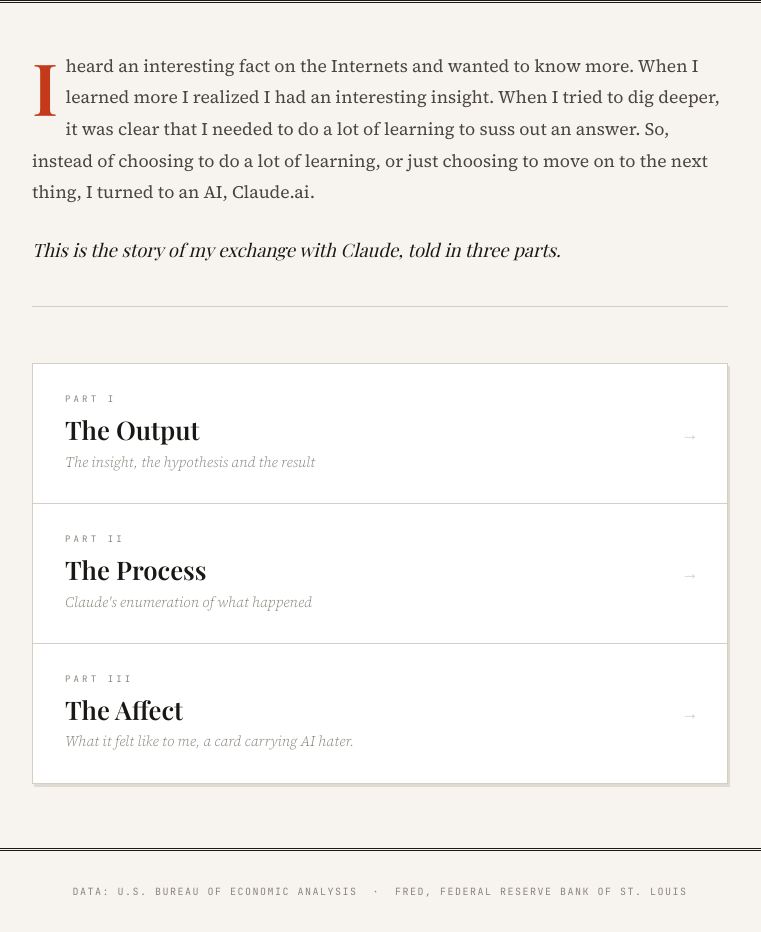
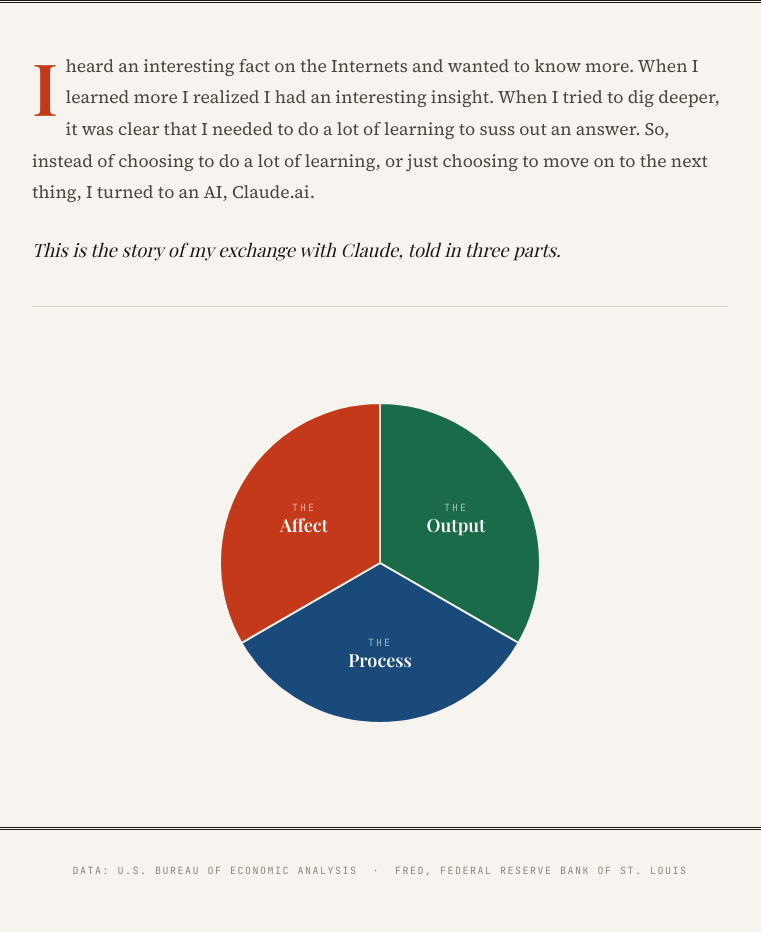
Before and after one commit to Conchesmess/economic-Divergence, a plain HTML site: page index.html in a window 1280 px wide. Shown: the part 309-1241 px from the top of the page, without its empty margins (260-1021 px from the left). Drawn offline with nearby package versions, Linux system fonts and the light colour scheme; a web font is replaced by a local one.

Commit message:
add pie chart

```diff
--- a/index.html
+++ b/index.html
@@ -87,64 +87,52 @@
     margin-top: 1.5rem;
   }
 
-  .parts {
+  /* PIE NAVIGATION */
+  .pie-nav {
     display: flex;
-    flex-direction: column;
-    gap: 0;
+    justify-content: center;
     margin-bottom: 4rem;
   }
-  .part {
-    display: block;
-    text-decoration: none;
-    color: inherit;
-    border: 1px solid var(--rule);
-    border-bottom: none;
-    background: white;
-    padding: 1.75rem 2rem;
-    box-shadow: 2px 3px 0 var(--paper-darker);
-    transition: background 0.15s;
-    position: relative;
+  .pie-chart {
+    width: 100%;
+    max-width: 400px;
   }
-  .part:last-child {
-    border-bottom: 1px solid var(--rule);
+  .slice-group {
+    cursor: pointer;
   }
-  .part:hover {
-    background: var(--paper-dark);
+  .slice-output {
+    transition: transform 0.2s ease;
   }
-  .part-label {
+  .slice-output:hover {
+    transform: translate(7px, -4px);
+  }
+  .slice-process {
+    transition: transform 0.2s ease;
+  }
+  .slice-process:hover {
+    transform: translate(0, 8px);
+  }
+  .slice-affect {
+    transition: transform 0.2s ease;
+  }
+  .slice-affect:hover {
+    transform: translate(-7px, -4px);
+  }
+  .slice-label-main {
+    font-family: 'Playfair Display', Georgia, serif;
+    font-size: 18px;
+    font-weight: 600;
+    fill: white;
+    text-anchor: middle;
+    pointer-events: none;
+  }
+  .slice-label-sub {
     font-family: 'JetBrains Mono', monospace;
-    font-size: 9px;
-    letter-spacing: 0.35em;
-    text-transform: uppercase;
-    color: var(--ink-faint);
-    margin-bottom: 0.4rem;
-  }
-  .part h2 {
-    font-family: 'Playfair Display', Georgia, serif;
-    font-size: clamp(1.25rem, 2.5vw, 1.6rem);
-    font-weight: 600;
-    line-height: 1.2;
-    margin-bottom: 0.3rem;
-    color: var(--ink);
-  }
-  .part-sub {
-    font-size: 0.9rem;
-    color: var(--ink-faint);
-    font-style: italic;
-  }
-  .part-arrow {
-    position: absolute;
-    right: 2rem;
-    top: 50%;
-    transform: translateY(-50%);
-    font-family: 'JetBrains Mono', monospace;
-    font-size: 1.1rem;
-    color: var(--rule);
-    transition: color 0.15s, right 0.15s;
-  }
-  .part:hover .part-arrow {
-    color: var(--ink-faint);
-    right: 1.6rem;
+    font-size: 10px;
+    fill: rgba(255,255,255,0.6);
+    text-anchor: middle;
+    letter-spacing: 2px;
+    pointer-events: none;
   }
 
   footer {
@@ -183,8 +171,7 @@
 
   @media (max-width: 600px) {
     body { font-size: 16px; }
-    .part { padding: 1.25rem 1.25rem; }
-    .part-arrow { display: none; }
+    .pie-chart { max-width: 300px; }
   }
 </style>
 </head>
@@ -193,9 +180,9 @@
 <nav class="site-nav">
   <div class="container">
     <a href="index.html" class="active">Home</a>
-    <a href="the-output.html">I. The Output</a>
-    <a href="the-process.html">II. The Process</a>
-    <a href="the-affect.html">III. The Affect</a>
+    <a href="the-output.html">The Output</a>
+    <a href="the-process.html">The Process</a>
+    <a href="the-affect.html">The Affect</a>
   </div>
 </nav>
 
@@ -213,25 +200,37 @@
     <p class="bridge">This is the story of my exchange with Claude, told in three parts.</p>
   </div>
 
-  <div class="parts">
-    <a class="part" href="the-output.html">
-      <div class="part-label">Part I</div>
-      <h2>The Output</h2>
-      <div class="part-sub">The insight, the hypothesis and the result</div>
-      <span class="part-arrow">→</span>
-    </a>
-    <a class="part" href="the-process.html">
-      <div class="part-label">Part II</div>
-      <h2>The Process</h2>
-      <div class="part-sub">Claude's enumeration of what happened</div>
-      <span class="part-arrow">→</span>
-    </a>
-    <a class="part" href="the-affect.html">
-      <div class="part-label">Part III</div>
-      <h2>The Affect</h2>
-      <div class="part-sub">What it felt like to me, a card carrying AI hater.</div>
-      <span class="part-arrow">→</span>
-    </a>
+  <div class="pie-nav">
+    <svg viewBox="0 0 400 400" class="pie-chart" role="navigation" aria-label="Choose a section">
+
+      <a href="the-output.html">
+        <g class="slice-group slice-output">
+          <path d="M 200 200 L 200 40 A 160 160 0 0 1 338.56 280 Z"
+                fill="#1a6b4a" stroke="#f7f4ef" stroke-width="2"/>
+          <text x="276" y="148" class="slice-label-sub">THE</text>
+          <text x="276" y="169" class="slice-label-main">Output</text>
+        </g>
+      </a>
+
+      <a href="the-process.html">
+        <g class="slice-group slice-process">
+          <path d="M 200 200 L 338.56 280 A 160 160 0 0 1 61.44 280 Z"
+                fill="#1a4a7a" stroke="#f7f4ef" stroke-width="2"/>
+          <text x="200" y="283" class="slice-label-sub">THE</text>
+          <text x="200" y="304" class="slice-label-main">Process</text>
+        </g>
+      </a>
+
+      <a href="the-affect.html">
+        <g class="slice-group slice-affect">
+          <path d="M 200 200 L 61.44 280 A 160 160 0 0 1 200 40 Z"
+                fill="#c4391a" stroke="#f7f4ef" stroke-width="2"/>
+          <text x="124" y="148" class="slice-label-sub">THE</text>
+          <text x="124" y="169" class="slice-label-main">Affect</text>
+        </g>
+      </a>
+
+    </svg>
   </div>
 
 </div>
```
Also changed, not shown: the-affect.html (+3 -3 lines), the-output.html (+3 -3 lines), the-process.html (+3 -3 lines).
